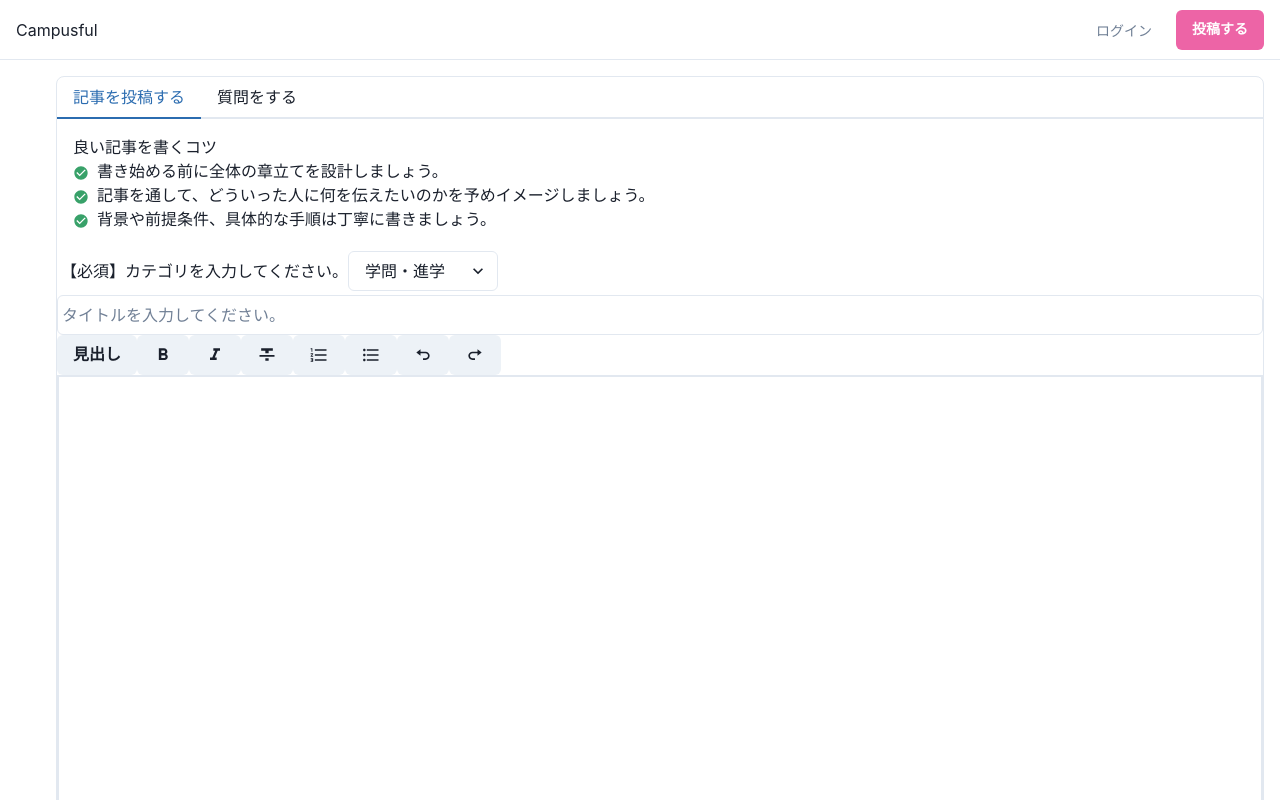
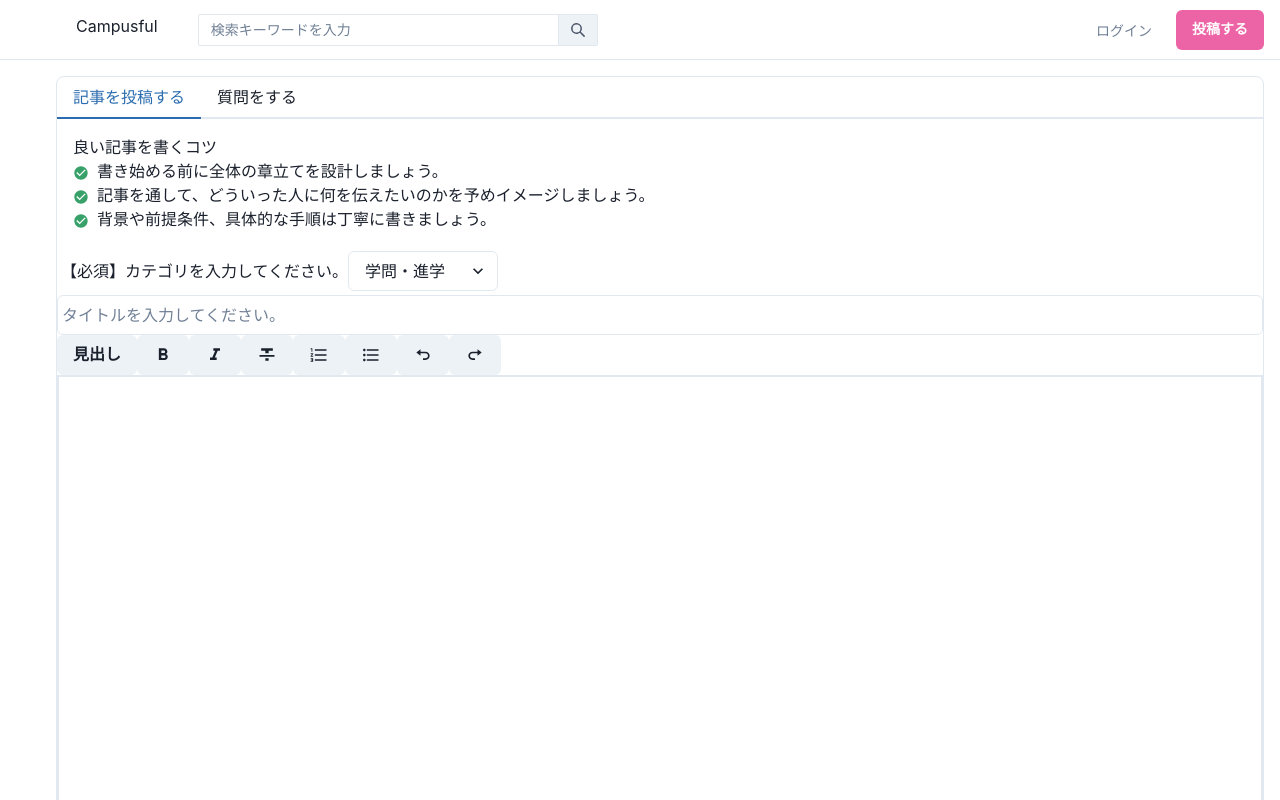
Before and after one commit to michiokoyama/campusful, a React (Create React App) app in the folder web/frontend/: page /articles/post in a window 1280 px wide. Shown: the top 800 px of the page. Built offline with nearby package versions, Linux system fonts and the light colour scheme.

Commit message:
Design: ヘッダーのデザインを微修正する

```diff
--- a/web/frontend/src/components/common/Header.tsx
+++ b/web/frontend/src/components/common/Header.tsx
@@ -30,19 +30,15 @@ import {
   FiTrendingUp,
 } from 'react-icons/fi';
 import { IconType } from 'react-icons';
-import { SidebarContent } from './SideBar'
+import { SearchBox } from './SearchBox';
 
 export const Header = ({children}: {children: ReactNode}) => {
-  return <HeaderBase children={children} withSidebar={false} />
-}
-
-export const HeaderWithSidebar = ({children}: {children: ReactNode}) => {
-  return <HeaderBase children={children} withSidebar={true} />
+  return <HeaderBase children={children} />
 }
 
 const leftMargin = '50px'
 
-const HeaderBase = ({children, withSidebar}: {children: ReactNode, withSidebar: boolean}) => {
+const HeaderBase = ({children}: {children: ReactNode}) => {
   const { isOpen, onToggle, onClose } = useDisclosure();
 
   return (
@@ -78,6 +74,7 @@ const HeaderBase = ({children, withSidebar}: {children: ReactNode, withSidebar:
             <Text
               textAlign={useBreakpointValue({ base: 'center', md: 'left' })}
               fontFamily={'heading'}
+              marginLeft={{md: '60px', sm: '0px'}}
               color={useColorModeValue('gray.800', 'white')}>
               Campusful
             </Text>
@@ -86,9 +83,11 @@ const HeaderBase = ({children, withSidebar}: {children: ReactNode, withSidebar:
           <Flex display={{ base: 'none', md: 'flex' }} ml={10}>
             <DesktopNav />
           </Flex>
+          <Flex display={{ md: 'center', sm: 'none' }} w={'400px'}>
+            <SearchBox />
+          </Flex>
         </Flex>
-
-        <Stack
+       <Stack
           flex={{ base: 1, md: 0 }}
           justify={'flex-end'}
           direction={'row'}
@@ -121,22 +120,9 @@ const HeaderBase = ({children, withSidebar}: {children: ReactNode, withSidebar:
       <Collapse in={isOpen} animateOpacity>
         <MobileNav />
       </Collapse>
-      {withSidebar ?
-      <>
-        <SidebarContent
-          onClose={() => onClose}
-          display={{ base: 'none', md: 'block' }}
-        />
-       <Box ml={{ base: 0, md: 60 }} p="4">
-         {children}
-       </Box>
-      </>
-      :
       <Box ml={{ base: 0, md: 10 }} p="4">
         {children}
       </Box>
-
-      }
     </Box>
   );
 }
--- a/web/frontend/src/pages/top/routes/Top.tsx
+++ b/web/frontend/src/pages/top/routes/Top.tsx
@@ -7,7 +7,6 @@ import {
   useDisclosure,
 } from '@chakra-ui/react'
 import { Header } from '../../../components/common/Header';
-import { SearchBox } from '../../../components/common/SearchBox';
 import { useArticleLists } from '../hooks/useArticleList'
 import {
   ChatIcon,
```
